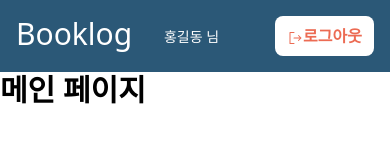
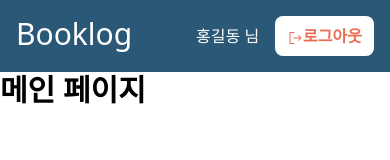
Before and after one commit to team1-booklog/Frontend, a React (Vite) app: page / in a window 390 px wide. Shown: the top 160 px of the page. Built offline with nearby package versions, Linux system fonts and the light colour scheme.

Commit message:
[FIX] - 헤더 스타일 조금 수정 + 버셀에서 라우팅 잘 되게 vercel.json 추가

```diff
--- a/src/components/header/header.tsx
+++ b/src/components/header/header.tsx
@@ -26,7 +26,7 @@ export default function Header() {
         <div>
           <span
             onClick={handleUserNameClick}
-            className="mr-14 text-sm md:text-xl"
+            className="mr-4 md:mr-14 text-base md:text-xl"
           >
             {userName} 님
           </span>
```
Also changed, not shown: vercel.json (added).
